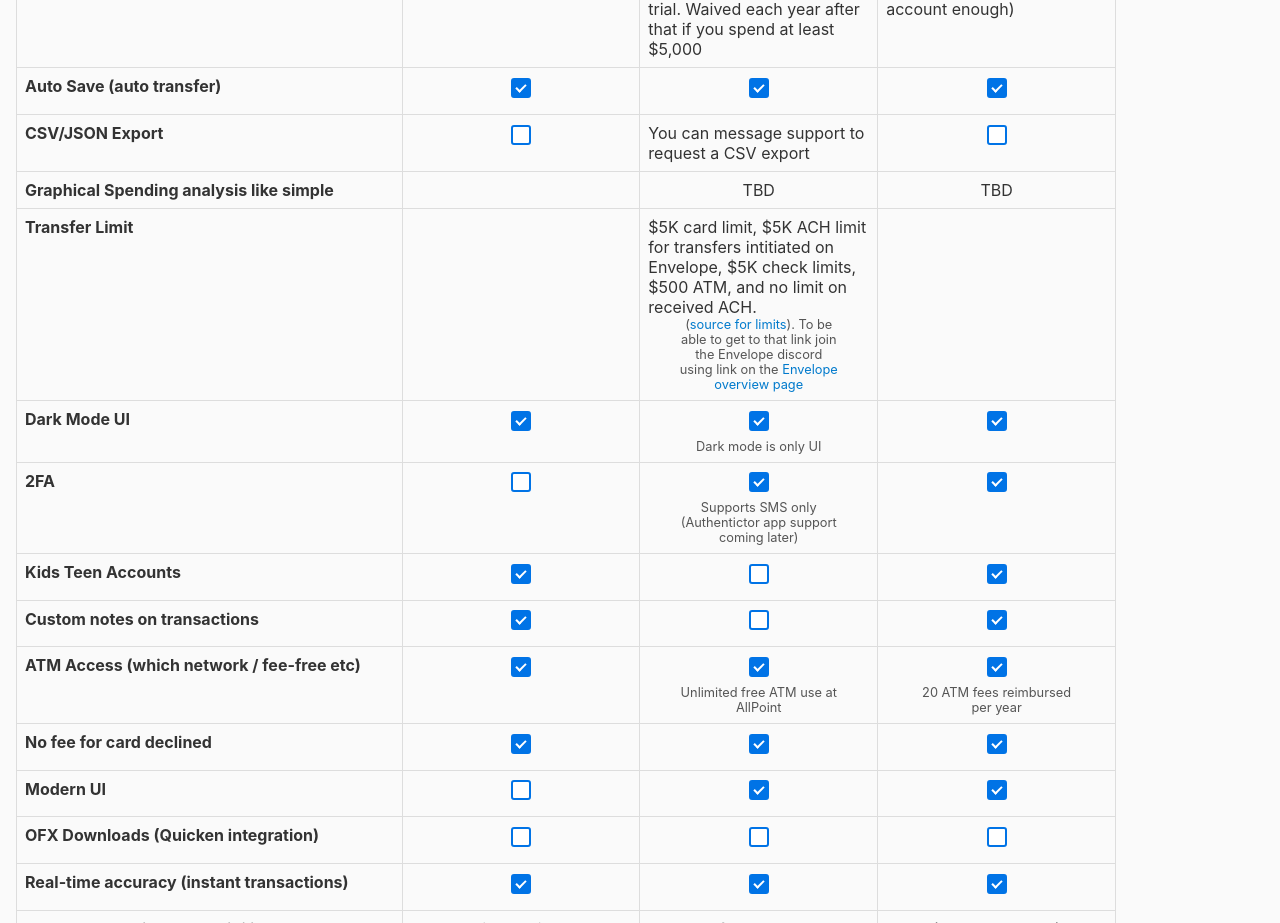
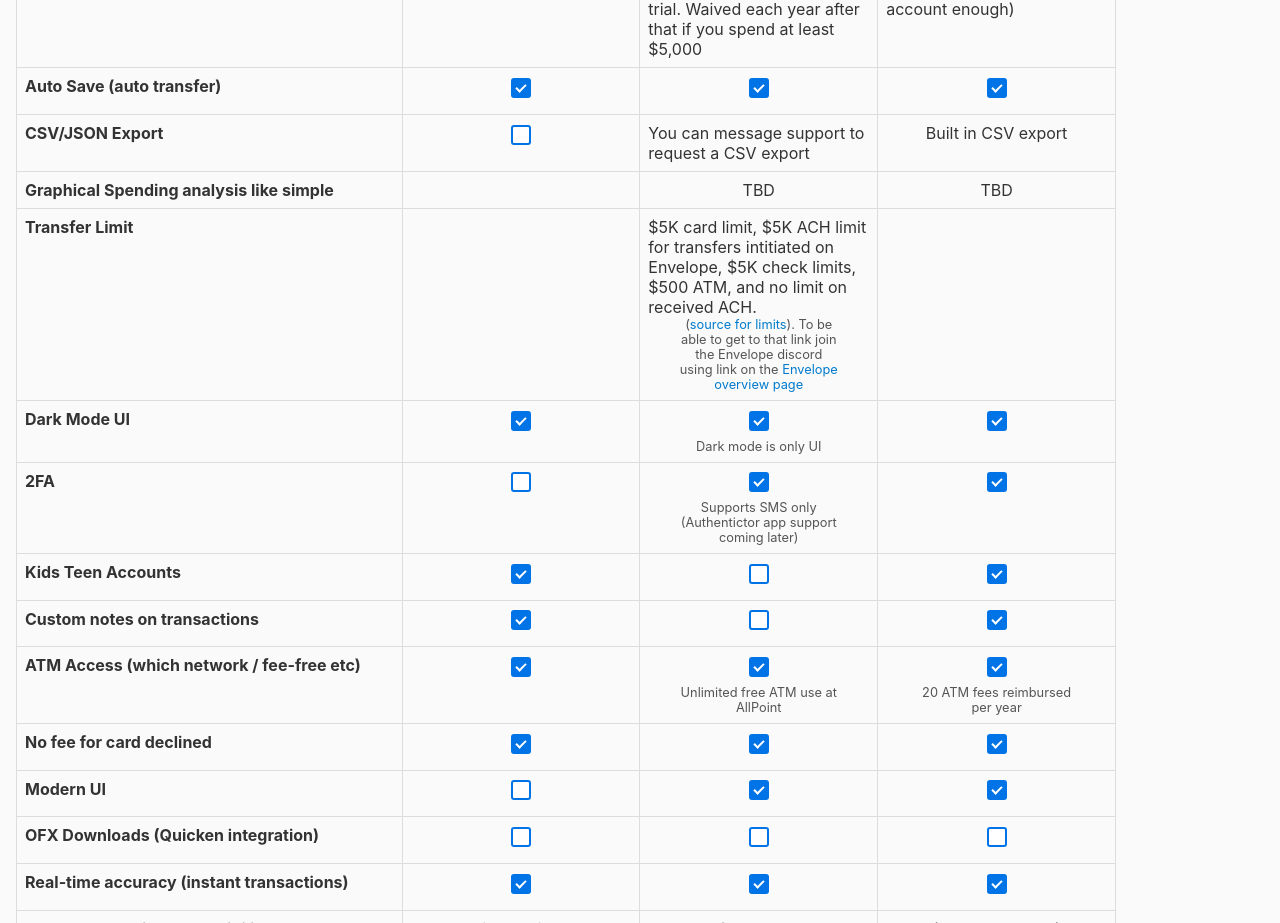
Before and after one commit to FintechBudgeting/fintechbudgeting.github.io, a plain HTML site: page compare-envelope-budgeting-apps.html in a window 1280 px wide. Shown: the part 2480-3403 px from the top of the page. Drawn offline with nearby package versions, Linux system fonts and the light colour scheme.

Commit message:
Crew has built-in CSV support

```diff
--- a/compare-envelope-budgeting-apps.html
+++ b/compare-envelope-budgeting-apps.html
@@ -576,7 +576,7 @@
             label: "CSV/JSON Export",
             og_qube: false,
             envelope: 'You can message support to request a CSV export',
-            crew: false,
+            crew: 'Built in CSV export',
           },
           {
             reservedName: "graphical_spending_analysis",
```
